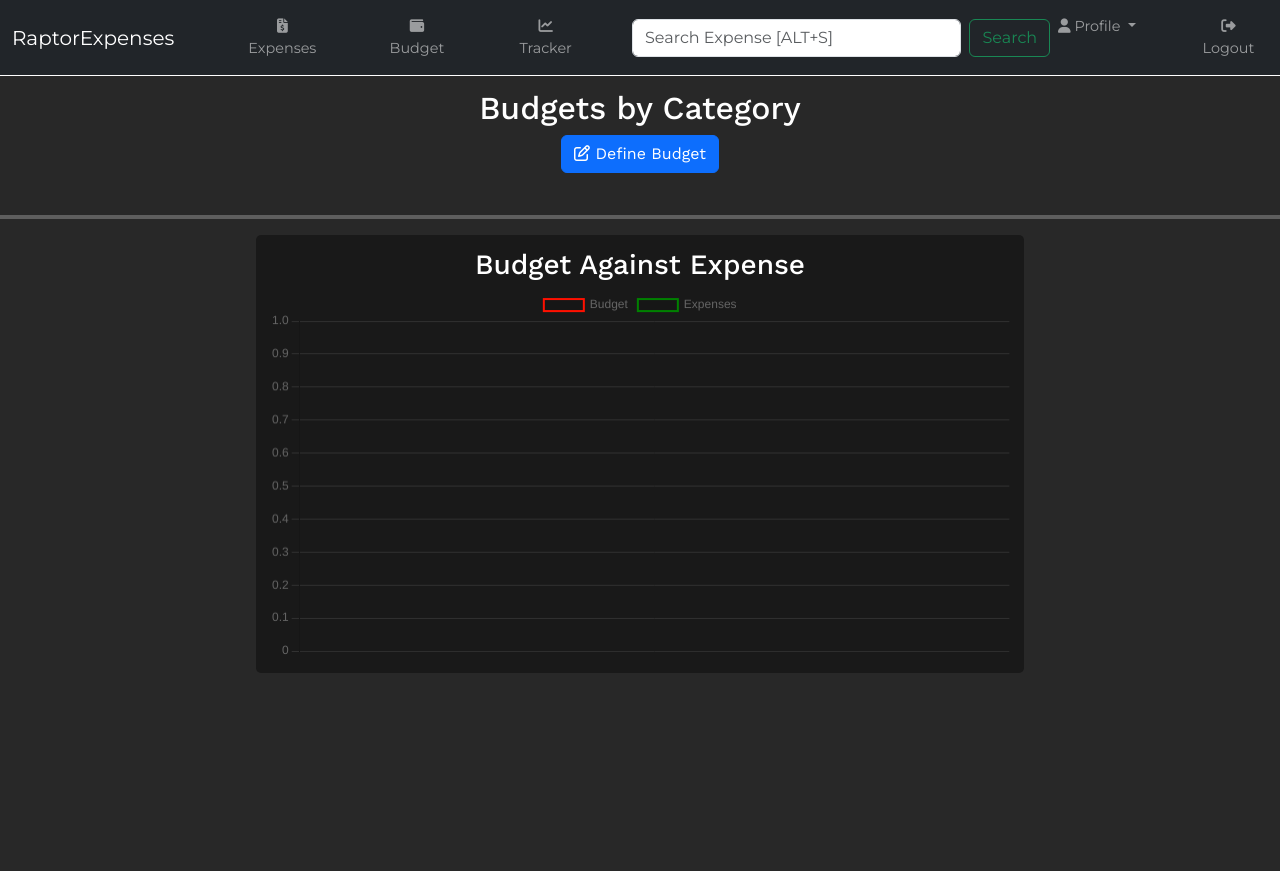
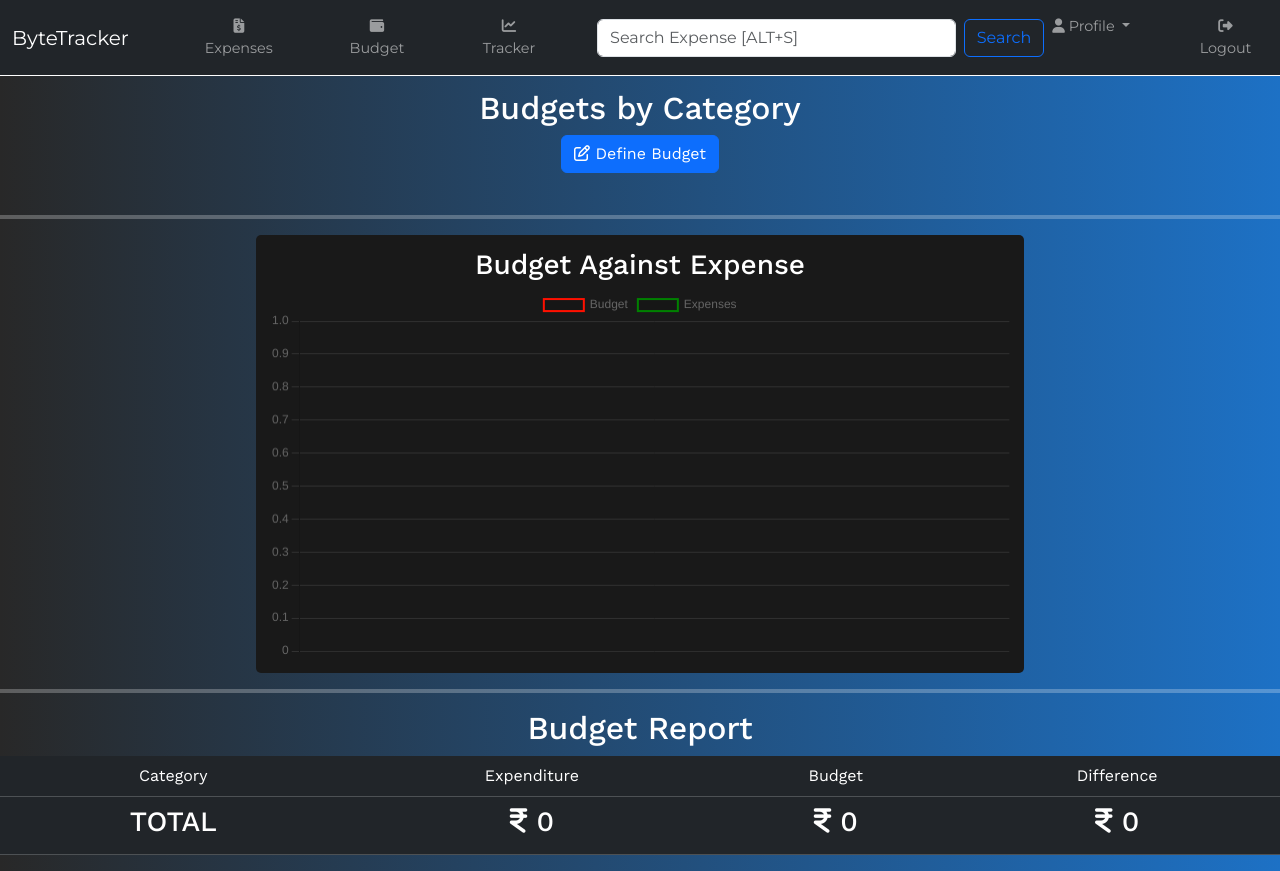
Before and after one commit to srisudarshanrg/flask-expense-tracker, a Flask app: page /budget in a window 1280 px wide. Before the commit the page ends 673 px from the top, so only its background shows below. Run offline with Flask 3, Linux system fonts and the light colour scheme; the visitor is signed in with stand-in values (Sample User, id 1); data that the repository does not hold is empty; some libraries are stand-ins or nearby versions.

Commit message:
budget and styling completed

```diff
--- a/expense_tracker/functions.py
+++ b/expense_tracker/functions.py
@@ -136,15 +136,20 @@ def GetBudgets(user: int) -> list:
 
             budget_list.append(budget_dict)
 
-        return budget_list, labels, expense_values, budget_values
+        total_expense = sum(expense_values)
+        total_budget = sum(budget_values)
+
+        total_difference = total_budget - total_expense
+
+        return budget_list, labels, expense_values, budget_values, total_expense, total_budget, total_difference
 
     except Exception as exception:
         return f"Error getting budgets: {exception}"
 
 # CreateBudget creates a budget in the database
 def CreateBudget(category: str, amount: int, user: int) -> str:
+    category = category.upper()
     exists = Budget.query.filter_by(category=category, user=user).first()
-    category = category.upper()
     if exists != None:
         exists.amount = amount
         db.session.commit()
--- a/expense_tracker/routes.py
+++ b/expense_tracker/routes.py
@@ -278,9 +278,9 @@ def budget():
 
             return redirect(url_for('budget'))
 
-    budgets, labels, expense_values, budget_values = GetBudgets(current_user.id)
+    budgets, labels, expense_values, budget_values, total_expense, total_budget, total_difference = GetBudgets(current_user.id)
 
-    return render_template("budget.html", budgets=budgets, labels=labels, expense_values=expense_values, budget_values=budget_values)
+    return render_template("budget.html", budgets=budgets, labels=labels, expense_values=expense_values, budget_values=budget_values, total_expense=total_expense, total_budget=total_budget, total_difference=total_difference)
 
 @app.route("/profile")
 def profile():
--- a/expense_tracker/static/css/common.css
+++ b/expense_tracker/static/css/common.css
@@ -1,7 +1,7 @@
 @import url('https://fonts.googleapis.com/css2?family=Montserrat:ital,wght@0,100..900;1,100..900&family=Open+Sans:ital,wght@0,300..800;1,300..800&family=Roboto:ital,wght@0,100;0,300;0,400;0,500;0,700;0,900;1,100;1,300;1,400;1,500;1,700;1,900&family=Ubuntu:ital,wght@0,300;0,400;0,500;0,700;1,300;1,400;1,500;1,700&family=Work+Sans:ital,wght@0,100..900;1,100..900&display=swap');
 
 body {
-    background-color: rgb(40, 40, 40);
+    background-image: linear-gradient(to right, rgb(40, 40, 40), rgb(29, 113, 197));
     color: #fff;
 }
 
@@ -49,3 +49,10 @@ nav {
         width: 100%;
     }
 }
+
+@media (max-width: 450px) {
+    body {
+        background-color: rgb(37, 37, 37);
+        background-image: none;
+    }
+}
--- a/expense_tracker/static/css/tracker-category.css
+++ b/expense_tracker/static/css/tracker-category.css
@@ -42,7 +42,7 @@
 .expense {
     background-color: rgb(30, 30, 30);
     border-radius: 5px;
-    border: 2px solid rgb(0, 107, 0);
+    border: 2px solid #0d6efd;
 }
 
 .expense:hover {
@@ -51,7 +51,7 @@
 }
 
 .expense header {
-    background-color: rgb(0, 107, 0);
+    background-color: #0d6efd;
 }
 
 @media (min-width: 769px) {
--- a/expense_tracker/static/css/tracker.css
+++ b/expense_tracker/static/css/tracker.css
@@ -93,11 +93,11 @@ body {
 }
 
 .search-expense {
-    border: 1px solid #008000;
+    border: 1px solid #0d6efd;
 }
 
 .search-expense header {
-    background-color: #008000;
+    background-color: #0d6efd;
     border-radius: 5px;
 }
 
--- a/expense_tracker/templates/base.html
+++ b/expense_tracker/templates/base.html
@@ -36,7 +36,7 @@
                 <button class="navbar-toggler" type="button" data-bs-toggle="collapse" data-bs-target="#navbarTogglerDemo03" aria-controls="navbarTogglerDemo03" aria-expanded="false" aria-label="Toggle navigation">
                     <span class="navbar-toggler-icon"></span>
                 </button>
-                <a class="navbar-brand" href="{{url_for('expenses')}}">RaptorExpenses</a>
+                <a class="navbar-brand" href="{{url_for('expenses')}}">ByteTracker</a>
 
                 <div class="collapse navbar-collapse justify-content-center" id="navbarTogglerDemo03">
                     <ul class="navbar-nav me-auto mb-2 mb-lg-0 ms-auto">
@@ -53,7 +53,7 @@
                     <form class="d-flex margined" role="search" id="navbar-search-form" method="post">
                         <input type="hidden" name="searchExpense">
                         <input class="form-control me-2" type="search" placeholder="Search Expense [ALT+S]" aria-label="Search" name="search-expense" id="searchExpense">
-                        <button class="btn btn-outline-success" type="submit">Search</button>
+                        <button class="btn btn-outline-primary" type="submit">Search</button>
                     </form>
                     <ul class="navbar-nav me-auto mb-2 mb-lg-0 ms-auto">
                         <li class="nav-item dropdown">
--- a/expense_tracker/templates/budget.html
+++ b/expense_tracker/templates/budget.html
@@ -1,7 +1,7 @@
 {% extends 'base.html' %}
 
 {% block title %}
-    Budget | RaptorExpenses
+    Budget | ByteTracker
 {% endblock %}
 
 {% block css %}
@@ -51,6 +51,34 @@
         <div class="budget-graph-container">
             <h3>Budget Against Expense</h3>
             <canvas id="budget-against-expense"></canvas>
+        </div>
+
+        <hr style="border: 2px solid #fff;">
+
+        <div class="summary-table">
+            <h2>Budget Report</h2>
+            <table class="table table-dark table-striped table-hover">
+                <thead>
+                    <td>Category</td>
+                    <td>Expenditure</td>
+                    <td>Budget</td>
+                    <td>Difference</td>
+                </thead>
+                {% for budget in budgets %}
+                    <tr>
+                        <td>{{budget.category}}</td>
+                        <td><i class="fa-solid fa-indian-rupee-sign"></i> {{budget.expense_amount}}</td>
+                        <td><i class="fa-solid fa-indian-rupee-sign"></i> {{budget.budget_amount}}</td>
+                        <td><i class="fa-solid fa-indian-rupee-sign"></i> {{budget.difference}}</td>
+                    </tr>
+                {% endfor %}
+                <tfoot>
+                    <td><h3>TOTAL</h3></td>
+                    <td><h3><i class="fa-solid fa-indian-rupee-sign"></i> {{total_expense}}</h3></td>
+                    <td><h3><i class="fa-solid fa-indian-rupee-sign"></i> {{total_budget}}</h3></td>
+                    <td><h3><i class="fa-solid fa-indian-rupee-sign"></i> {{total_difference}}</h3></td>
+                </tfoot>
+            </table>
         </div>
     </div>
 
--- a/expense_tracker/templates/login.html
+++ b/expense_tracker/templates/login.html
@@ -1,7 +1,7 @@
 {% extends 'auth_layout.html' %}
 
 {% block title %}
-    RaptorExpenses | Login
+    ByteTracker | Login
 {% endblock %}
 
 {% block content %}
--- a/expense_tracker/templates/profile.html
+++ b/expense_tracker/templates/profile.html
@@ -1,7 +1,7 @@
 {% extends 'base.html' %}
 
 {% block title %}
-    Profile | RaptorExpenses
+    Profile | ByteTracker
 {% endblock %}
 
 {% block css %}
--- a/expense_tracker/templates/register.html
+++ b/expense_tracker/templates/register.html
@@ -1,7 +1,7 @@
 {% extends 'auth_layout.html' %}
 
 {% block title %}
-    RaptorExpenses | Register
+    ByteTracker | Register
 {% endblock %}
 
 {% block content %}
--- a/expense_tracker/templates/tracker-category.html
+++ b/expense_tracker/templates/tracker-category.html
@@ -1,7 +1,7 @@
 {% extends 'base.html' %}
 
 {% block title %}
-    {{category}} | RaptorExpenses
+    {{category}} | ByteTracker
 {% endblock %}
 
 {% block css %}
@@ -15,7 +15,7 @@
         <div class="expense-row">
             {% for expense in expenses %}
                 <div class="expense">
-                    <header>{{expense.time}} / {{expense.date}}</header>
+                    <header>{{expense.date}} <div class="vr" style="background-color: #000000; padding: 1px;"></div> {{expense.time}}</header>
                     <h3 style="margin-top: 1%;">{{expense.name}}</h3>
                     <h2><i class="fa-solid fa-indian-rupee-sign"></i> {{expense.amount}}</h2>
                     <hr>
--- a/expense_tracker/templates/tracker.html
+++ b/expense_tracker/templates/tracker.html
@@ -1,7 +1,7 @@
 {% extends 'base.html' %}
 
 {% block title %}
-    Tracker | RaptorExpenses
+    Tracker | ByteTracker
 {% endblock %}
 
 {% block css %}
@@ -112,7 +112,7 @@
                         label: "Expense by Date",
                         data: data_date,
                         borderColor: "#fff",
-                        backgroundColor: "#ff0000",
+                        backgroundColor: "#0d6efd",
                         color: "#fff",
                     }
                 ]
@@ -155,7 +155,7 @@
                     {
                         label: "Expense by Category",
                         data: data_category,
-                        backgroundColor: "#1c7002",
+                        backgroundColor: "#0d6efd",
                     }
                 ]
             },
```
Also changed, not shown: expense_tracker/static/css/expenses-table.css (+17 -1 lines), expense_tracker/static/css/expenses.css (+28 -1 lines), expense_tracker/templates/expenses-table.html (+7 -3 lines), expense_tracker/templates/expenses.html (+12 -10 lines).
